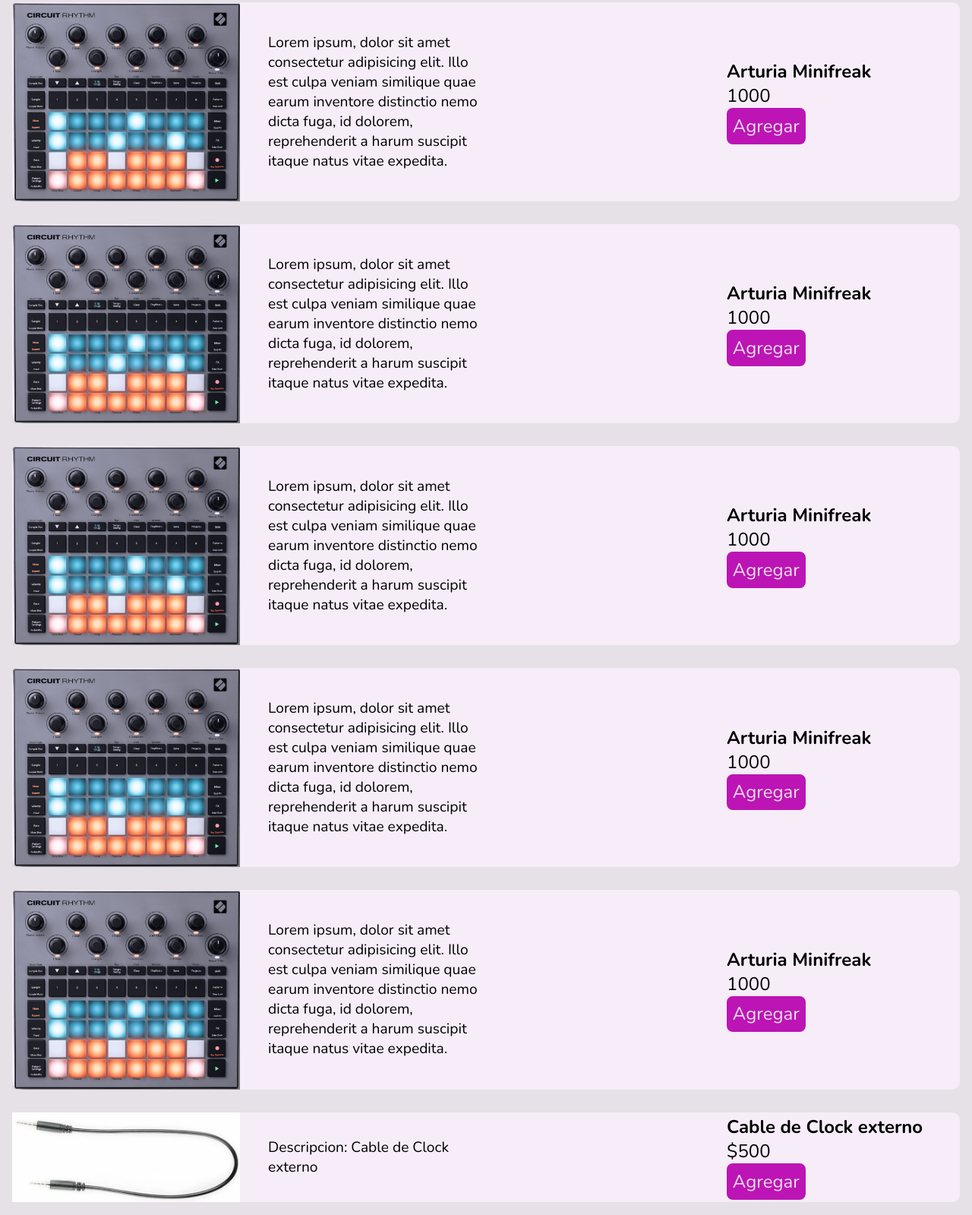
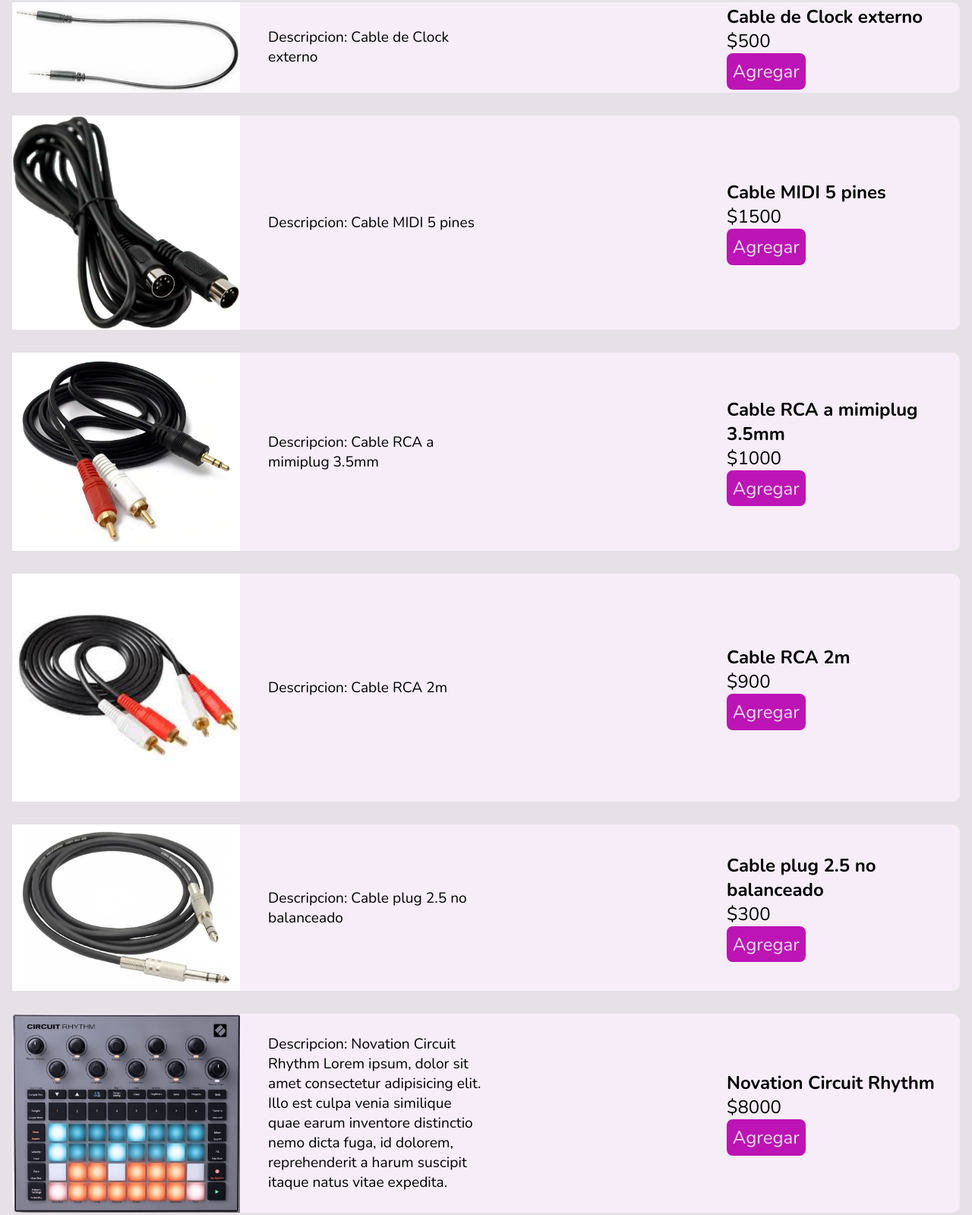
Before and after one commit to Sebasrga/synth-world-shop, a plain HTML site: page index.html in a window 1280 px wide. Shown: the part 228-1827 px from the top of the page at 76% size. Drawn offline with nearby package versions, Linux system fonts and the light colour scheme.

Commit message:
agrega bendita funcion de filtrado de productos

```diff
--- a/index.html
+++ b/index.html
@@ -43,11 +43,21 @@
             </div>
             <nav class="header_navbar">
                 <ul class="navbar__menu">
-                    <li><button class="botonMenu botonDeCategoria active">Productos disponibles</button></li>
-                    <li><button class="botonMenu botonDeCategoria">Sintetizadores</button></li>
-                    <li><button class="botonMenu botonDeCategoria">Drum machines</button></li>
-                    <li><button class="botonMenu botonDeCategoria">Software VST</button></li>
-                    <li><button class="botonMenu botonDeCategoria">Accesorios</button></li>
+
+
+
+                    <li><button id="todosLosProductos" class="botonMenu botonDeCategoria active">Productos disponibles</button></li>
+                    <li><button id="Sinterizador" class="botonMenu botonDeCategoria">Sintetizadores</button></li>
+                    <li><button id="DrumMachines" class="botonMenu botonDeCategoria">Drum machines</button></li>
+                    <li><button id="Software" class="botonMenu botonDeCategoria">Software VST</button></li>
+                    <li><button id="Accesorios" class="botonMenu botonDeCategoria">Accesorios</button></li>
+
+
+
+
+
+
+
                     <!-- <li>Productos disponibles (todos)</li>
                     <li>Sintetizadores</li>
                     <li>Drum machines</li>
@@ -62,8 +72,8 @@
 
             <div id="contenedorDeProductos" class="contenedorDeProductos">
 
-
-                <div class="item"> <!------------------PRODUCTO-->
+<!--------------------------------------------------------------------------------- PRODUCTO
+                <div class="item">
                     <img class="itemImagen" src="./media/drm001-circuit.png" alt="">
                     <p class="itemInfo">Lorem ipsum, dolor sit amet consectetur adipisicing elit. Illo est culpa veniam
                         similique quae earum inventore distinctio nemo dicta fuga, id dolorem, reprehenderit a harum
@@ -73,53 +83,10 @@
                         <p class="itemPrecio">1000</p>
                         <button class="itemAgregar">Agregar</button>
                     </div>
-                </div><!-------------------------------FIN PRODUCTO-->
+                </div>
+ ------------------------------------------------------------------------------------ FIN DE PRODUCTO -->
 
 
-                <div class="item"> <!------------------PRODUCTO-->
-                    <img class="itemImagen" src="./media/drm001-circuit.png" alt="">
-                    <p class="itemInfo">Lorem ipsum, dolor sit amet consectetur adipisicing elit. Illo est culpa veniam
-                        similique quae earum inventore distinctio nemo dicta fuga, id dolorem, reprehenderit a harum
-                        suscipit itaque natus vitae expedita.</p>
-                    <div class="itemSubMenu">
-                        <h3 class="itemTitulo">Arturia Minifreak</h3>
-                        <p class="itemPrecio">1000</p>
-                        <button class="itemAgregar">Agregar</button>
-                    </div>
-                </div><!-------------------------------FIN PRODUCTO-->
-                <div class="item"> <!------------------PRODUCTO-->
-                    <img class="itemImagen" src="./media/drm001-circuit.png" alt="">
-                    <p class="itemInfo">Lorem ipsum, dolor sit amet consectetur adipisicing elit. Illo est culpa veniam
-                        similique quae earum inventore distinctio nemo dicta fuga, id dolorem, reprehenderit a harum
-                        suscipit itaque natus vitae expedita.</p>
-                    <div class="itemSubMenu">
-                        <h3 class="itemTitulo">Arturia Minifreak</h3>
-                        <p class="itemPrecio">1000</p>
-                        <button class="itemAgregar">Agregar</button>
-                    </div>
-                </div><!-------------------------------FIN PRODUCTO-->
-                <div class="item"> <!------------------PRODUCTO-->
-                    <img class="itemImagen" src="./media/drm001-circuit.png" alt="">
-                    <p class="itemInfo">Lorem ipsum, dolor sit amet consectetur adipisicing elit. Illo est culpa veniam
-                        similique quae earum inventore distinctio nemo dicta fuga, id dolorem, reprehenderit a harum
-                        suscipit itaque natus vitae expedita.</p>
-                    <div class="itemSubMenu">
-                        <h3 class="itemTitulo">Arturia Minifreak</h3>
-                        <p class="itemPrecio">1000</p>
-                        <button class="itemAgregar">Agregar</button>
-                    </div>
-                </div><!-------------------------------FIN PRODUCTO-->
-                <div class="item"> <!------------------PRODUCTO-->
-                    <img class="itemImagen" src="./media/drm001-circuit.png" alt="">
-                    <p class="itemInfo">Lorem ipsum, dolor sit amet consectetur adipisicing elit. Illo est culpa veniam
-                        similique quae earum inventore distinctio nemo dicta fuga, id dolorem, reprehenderit a harum
-                        suscipit itaque natus vitae expedita.</p>
-                    <div class="itemSubMenu">
-                        <h3 class="itemTitulo">Arturia Minifreak</h3>
-                        <p class="itemPrecio">1000</p>
-                        <button class="itemAgregar">Agregar</button>
-                    </div>
-                </div><!-------------------------------FIN PRODUCTO-->
             </div>
         </main>
 
--- a/script/script.js
+++ b/script/script.js
@@ -143,12 +143,14 @@
 
 //console.log(productos.find((producto) => producto.id === "syn001"));
 const contenedorDeProductos = document.querySelector("#contenedorDeProductos");
+const botonesMenu = document.querySelectorAll(".botonMenu");
+
+function cargarProductos(seleccionDeProductos) {
+
+    contenedorDeProductos.innerHTML = "";
 
 
-
-
-function cargarProductos() {
-    productos.forEach(producto => {
+    seleccionDeProductos.forEach(producto => {
 
         const contenedorDiv = document.createElement("div");
         contenedorDiv.classList.add("item")
@@ -159,19 +161,40 @@
         <div class="itemSubMenu">
             <h3 class="itemTitulo">${producto.nombre}</h3>
             <p class="itemPrecio">$${producto.precio}</p>
-            <button class="itemAgregar id="${producto.id}">Agregar</button>
+           <button class="itemAgregar" id="${producto.categoria}">Agregar</button>
         </div>
+
 `
-contenedorDeProductos.append(contenedorDiv);
-
+        contenedorDeProductos.append(contenedorDiv);
     });
-
 };
 
-
-cargarProductos();
+cargarProductos(productos); //--------------------------------SE CARGAN LOS PRODUCTOS A LA GRILLA
 
 
+// console.log(botonesMenu);
+
+
+
+botonesMenu.forEach(boton => {
+    boton.addEventListener("click", (e) => {
+
+        botonesMenu.forEach(boton => boton.classList.remove("active"));
+
+        e.currentTarget.classList.add("active");
+
+        // const botonMenuFiltro = productos.filter(producto =>producto.categoria === "Accesorios");
+
+        const botonMenuFiltro = productos.filter(producto => producto.categoria === e.currentTarget.id);
+
+console.log(e.currentTarget.id);
+
+        cargarProductos(botonMenuFiltro);
+
+    })
+
+
+})
 
 
 
--- a/style/style.css
+++ b/style/style.css
@@ -47,6 +47,7 @@
     font: inherit;
     color: inherit;
     cursor: pointer;
+    border-radius: 5px;
 }
 
 
@@ -115,6 +116,19 @@
 .iconoFormato {
     width: 30px;
 }
+
+.active{
+    /* background-color: var(--color3); */
+    transition: box-shadow 0.2s ease;
+    box-shadow: 0 0 10px rgba(0, 0, 0, 0.4);
+    /* background-color: #6aff00; */
+}
+
+/* .active:hover {
+    box-shadow: 0 0 10px rgba(0, 0, 0, 0.4);
+} */
+
+
 
 
 
```
